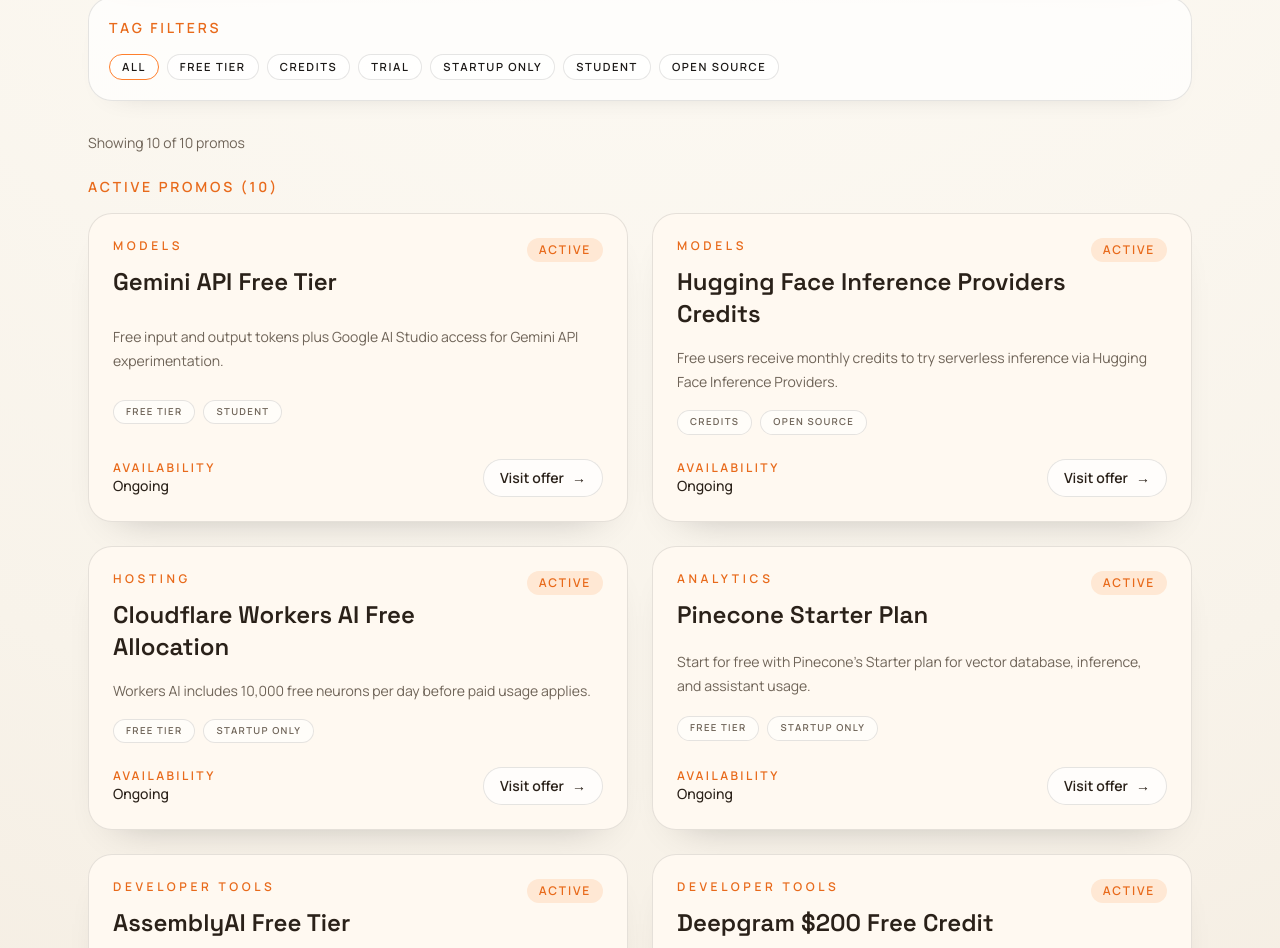
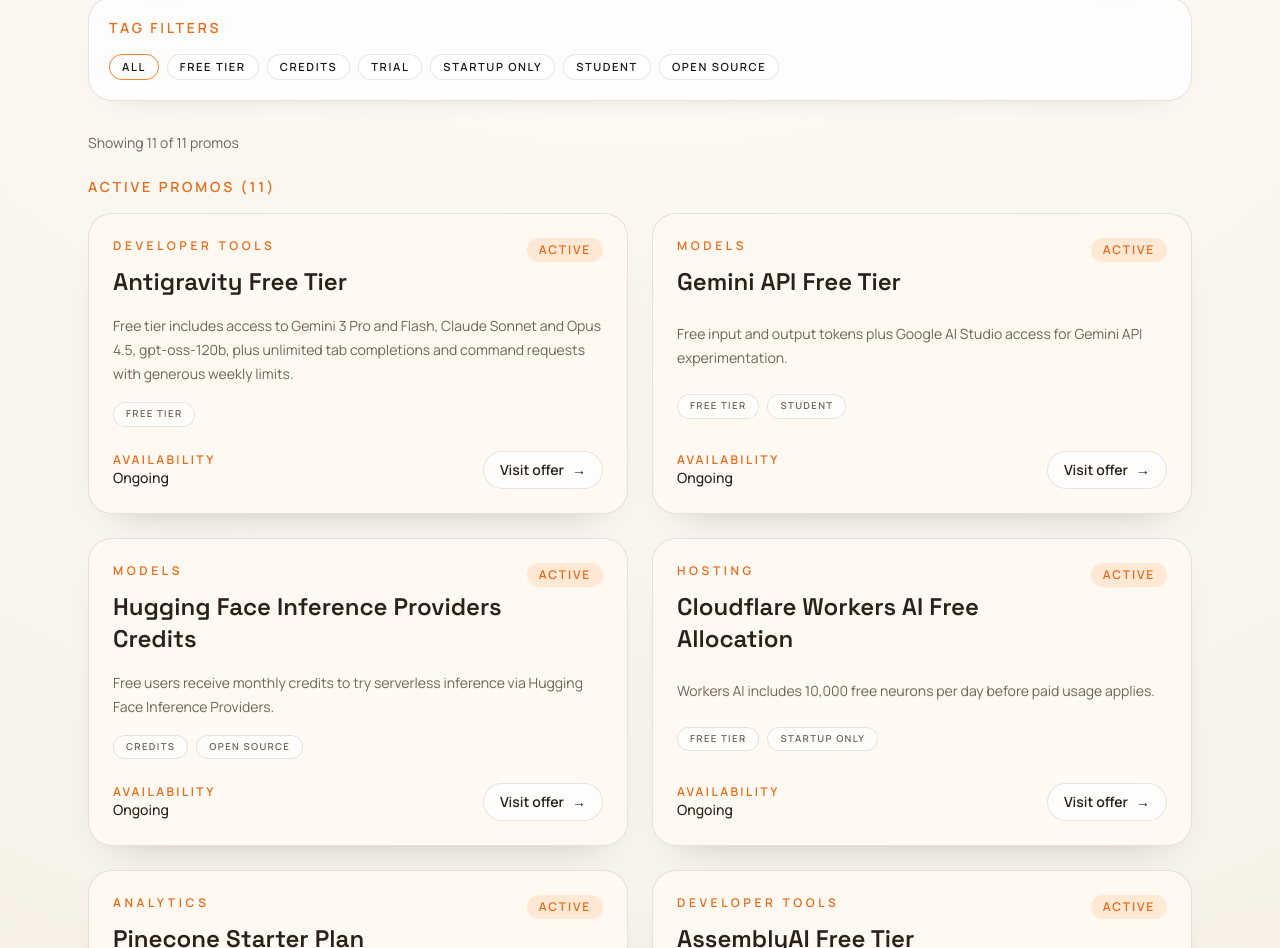
Before and after one commit to zainfathoni/ai-promo, a Next.js app: page / in a window 1280 px wide. Shown: the part 576-1524 px from the top of the page. Built offline with nearby package versions, Linux system fonts and the light colour scheme.

Commit message:
Add Antigravity free tier promo
Amp-Thread-ID: https://ampcode.com/threads/T-019c67ce-5902-726c-8f9d-ada8d594638f
Co-authored-by: Amp <amp@ampcode.com>

```diff
--- a/src/data/promos.ts
+++ b/src/data/promos.ts
@@ -162,4 +162,17 @@
     source: "Cohere pricing FAQ",
     sourceUrl: "https://cohere.com/pricing",
   },
+  {
+    id: "antigravity-free-tier",
+    title: "Antigravity Free Tier",
+    description:
+      "Free tier includes access to Gemini 3 Pro and Flash, Claude Sonnet and Opus 4.5, gpt-oss-120b, plus unlimited tab completions and command requests with generous weekly limits.",
+    category: "Developer Tools",
+    tags: ["free-tier"],
+    url: "https://antigravity.google/pricing",
+    expiryDate: "Ongoing",
+    addedDate: "2026-02-17",
+    source: "Antigravity pricing",
+    sourceUrl: "https://antigravity.google/pricing",
+  },
 ];
```
